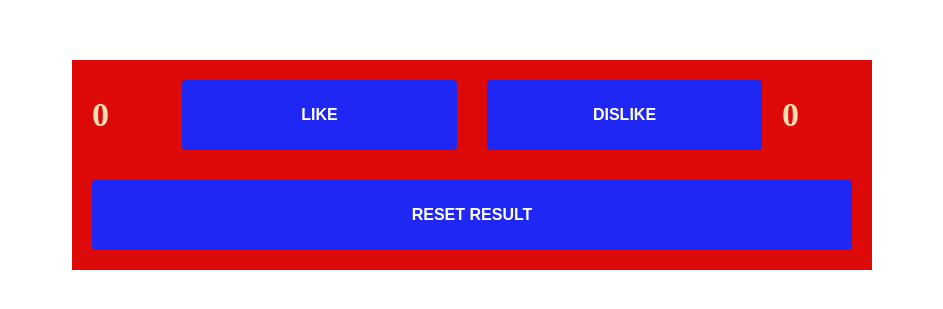
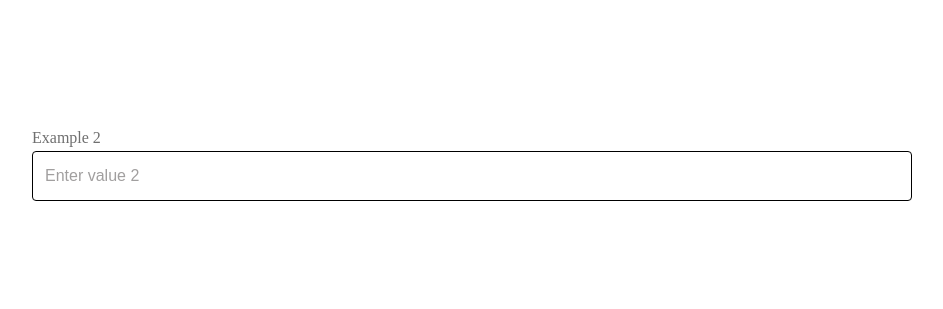
Before and after one commit to Akmi555/projec_02_ts, a React (Create React App) app: page / in a window 1280 px wide. Shown: the part 235-544 px from the top of the page, without its empty margins (168-1111 px from the left). Built offline with nearby package versions, Linux system fonts and the light colour scheme.

Commit message:
Lesson010

```diff
--- a/src/App.tsx
+++ b/src/App.tsx
@@ -1,19 +1,17 @@
-
 import GlobalStyles from "./styes/GlobalStyles";
-
-
 
 // Lessons import
 // import Lesson006 from './lessons/Lesson006/Lesson006';
 // import Lesson007 from "./lessons/Lesson007/Lesson007";
 // import Lesson008 from "./lessons/Lesson008/Lesson008";
 // import Lesson009 from "./lessons/Lesson009/Lesson009";
+import Lesson010 from "./lessons/Lesson010/Lesson010";
 
 //Homeworks import
 // import Homework006 from "./homeworks/Homework006/Homework006";
 // import Homework007 from "./homeworks/Homework007/Homework007";
 // import Homework008 from "./homeworks/Homework008/Homework008";
-import Homework009 from "./homeworks/Homework009/Homework009";
+// import Homework009 from "./homeworks/Homework009/Homework009";
 
 function App() {
   return (
@@ -26,7 +24,8 @@ function App() {
       {/* <Lesson008/> */}
       {/* <Homework008/> */}
       {/* <Lesson009/> */}
-      <Homework009/>
+      {/* <Homework009/> */}
+      <Lesson010/>
     </>
   );
 }
--- a/src/components/Feedback/styles.ts
+++ b/src/components/Feedback/styles.ts
@@ -4,7 +4,8 @@ export const FeedbackComponent = styled.div`
     display: flex;
     flex-direction: column;
     gap: 30px;
-    width: 800px;
+    min-width: 300px;
+    max-width: 800px;
     padding: 20px;
     background-color: rgb(222, 9, 9);
 `
--- a/src/components/Input/Input.tsx
+++ b/src/components/Input/Input.tsx
@@ -4,7 +4,7 @@ import {
   InputElement} from "./styles";
 import { InputProps } from "./types";
 
-function Input({ label, type, name, placeholder, id}: InputProps) {
+function Input({ label, type, name, placeholder, id, value, onChange }: InputProps) {
   return (
     <InputContainer>
       <Label htmlFor={id}>{label}</Label>
@@ -13,6 +13,8 @@ function Input({ label, type, name, placeholder, id}: InputProps) {
         name={name}
         type={type}
         placeholder={placeholder}
+        value={value}
+        onChange={onChange}
       />
     </InputContainer>
   );
--- a/src/components/LoginForm/LoginForm.tsx
+++ b/src/components/LoginForm/LoginForm.tsx
@@ -11,7 +11,7 @@ function LoginForm() {
     <LoginFormWrapper>
       <LoginFormTitle>Login Form</LoginFormTitle>
       <InputsContainer>
-        <Input
+        {/* <Input
           id="email"
           name="user_email"
           label="Email"
@@ -24,7 +24,7 @@ function LoginForm() {
           label="Password"
           type="password"
           placeholder="Enter your password"
-        />
+        /> */}
       </InputsContainer>
       <Button name="Login" type="submit" />
     </LoginFormWrapper>
--- /dev/null
+++ b/src/components/ResultBlock/ResultBlock.tsx
@@ -0,0 +1,10 @@
+import { ResultBlockComponent } from "./styles";
+import { ResultBlockProps } from "./types";
+
+
+function ResultBlock({resultName, result}: ResultBlockProps) {
+    const text: string = `Result ${resultName} - ${result}`
+    return <ResultBlockComponent>{text}</ResultBlockComponent>
+}
+
+export default ResultBlock;
--- /dev/null
+++ b/src/components/ResultBlock/styles.ts
@@ -0,0 +1,14 @@
+import styled from "@emotion/styled";
+
+export const ResultBlockComponent = styled.div`
+display: flex;
+justify-content: center;
+align-items: center;
+background: fed;
+min-width: 200px;
+min-height: 200px;
+background-color: #9A57AD;
+padding: 20px;
+font-size: 20px;
+color: #302633;
+`
--- /dev/null
+++ b/src/components/ResultBlock/types.ts
@@ -0,0 +1,4 @@
+export interface ResultBlockProps {
+    resultName: string;
+    result: string | number
+}
--- a/src/homeworks/Homework009/Homework009.tsx
+++ b/src/homeworks/Homework009/Homework009.tsx
@@ -1,6 +1,7 @@
 import { Homework009Component } from "./styles";
 import { useState } from "react";
 import Feedback from "../../components/Feedback/Feedback";
+import ResultBlock from "../../components/ResultBlock/ResultBlock";
 
 function Homework009() {
     const [countLike, setLikeCount] = useState<number>(0);
@@ -27,6 +28,8 @@ function Homework009() {
         onDislike={onDislikeClick}
         onReset={onResetResults}
         />
+        <ResultBlock resultName="likes" result={countLike}/>
+        <ResultBlock resultName="dislikes" result={countDislike}/>
     </Homework009Component>
     )
 }
--- /dev/null
+++ b/src/lessons/Lesson010/Lesson010.tsx
@@ -0,0 +1,43 @@
+import { ChangeEvent, useState } from "react";
+import Input from "../../components/Input/Input"
+import { Lesson010Component } from "./styles"
+import ResultBlock from "../../components/ResultBlock/ResultBlock";
+
+
+function Lesson010() {
+    // 1. Создаем состояние, в котором будет храниться актуальное значение поля
+    const [example2Value, setExample2Value] = useState<string>('')
+
+    // 3. Создаём функцию, которая будет вызываться при изменении Example2 и изменять его состояние (значение)
+    const handleChangeExample2 = (event: ChangeEvent<HTMLInputElement>) => {
+        setExample2Value(event.target.value)
+        console.log(event.target.value);
+    }
+
+    return (
+        <Lesson010Component>
+            {/* пример не контролируемого компонента */}
+            {/* <Input
+            label="Example 1"
+            placeholder="Enter value 1"
+            name="example1"
+            />
+            <ResultBlock resultName="Example1" result='' />
+            */}
+            {/* 2. Передача значения в поле */}
+            <Input
+            label="Example 2"
+            placeholder="Enter value 2"
+            name="example2"
+            value={example2Value}
+            // 4. Передача функции для изменения инпута Example2
+            onChange={handleChangeExample2}
+            />
+            {/* Оператор условного рендеринга - && (если условие с левой части оператора возвращает true, тогда элемент с правой части будет возврщать в код) */}
+            {example2Value !== '' && <ResultBlock resultName="field Example 2" result={example2Value}/>}
+            {/* {example2Value && <ResultBlock resultName="field Example 2" result={example2Value} />} */}
+        </Lesson010Component>
+    )
+}
+
+export default Lesson010;
--- /dev/null
+++ b/src/lessons/Lesson010/styles.ts
@@ -0,0 +1,11 @@
+import styled from "@emotion/styled";
+
+export const Lesson010Component = styled.div`
+  display: flex;
+  flex-direction: column;
+  align-items: center;
+  justify-content: center;
+  flex: 1;
+  gap: 30px;
+  padding: 200px;
+`
```
Also changed, not shown: src/components/Input/types.ts (+7 -3 lines).
